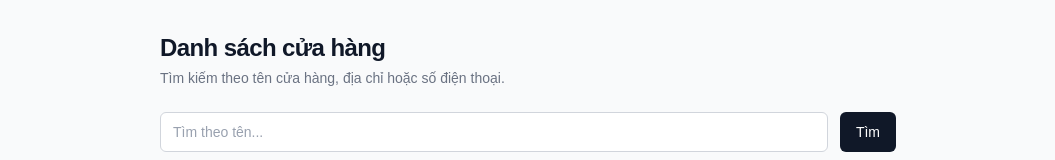
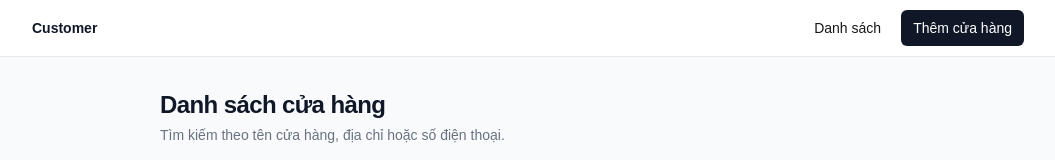
Before and after one commit to nam17081999/customer, a Next.js app: page / in a window 1280 px wide. Shown: the top 160 px of the page, without its empty margins (112-1167 px from the left). Built offline with nearby package versions, Linux system fonts and the light colour scheme; no server answers.

Commit message:
feat: add Navbar component and integrate it into layout and app structure

```diff
--- a/app/layout.js
+++ b/app/layout.js
@@ -1,5 +1,6 @@
 import { Geist, Geist_Mono } from "next/font/google";
 import "./globals.css";
+import Navbar from "@/components/navbar";
 
 const geistSans = Geist({
   variable: "--font-geist-sans",
@@ -22,6 +23,7 @@ export default function RootLayout({ children }) {
       <body
         className={`${geistSans.variable} ${geistMono.variable} antialiased`}
       >
+        <Navbar />
         {children}
       </body>
     </html>
--- /dev/null
+++ b/components/navbar.jsx
@@ -0,0 +1,22 @@
+import Link from "next/link";
+import { Button } from "@/components/ui/button";
+
+export default function Navbar() {
+  return (
+    <nav className="sticky top-0 z-50 border-b border-gray-200 bg-white/80 backdrop-blur supports-[backdrop-filter]:bg-white/60 dark:border-gray-800 dark:bg-black/60">
+      <div className="mx-auto flex h-14 max-w-5xl items-center justify-between px-4">
+        <Link href="/" className="text-sm font-semibold text-gray-900 dark:text-gray-100">
+          Customer
+        </Link>
+        <div className="flex items-center gap-2">
+          <Button asChild variant="ghost" size="sm">
+            <Link href="/">Danh sách</Link>
+          </Button>
+          <Button asChild size="sm">
+            <Link href="/store/create">Thêm cửa hàng</Link>
+          </Button>
+        </div>
+      </div>
+    </nav>
+  );
+}
--- a/pages/_app.js
+++ b/pages/_app.js
@@ -1,5 +1,11 @@
 import "../app/globals.css";
+import Navbar from "@/components/navbar";
 
 export default function App({ Component, pageProps }) {
-  return <Component {...pageProps} />;
+  return (
+    <>
+      <Navbar />
+      <Component {...pageProps} />
+    </>
+  );
 }
```
